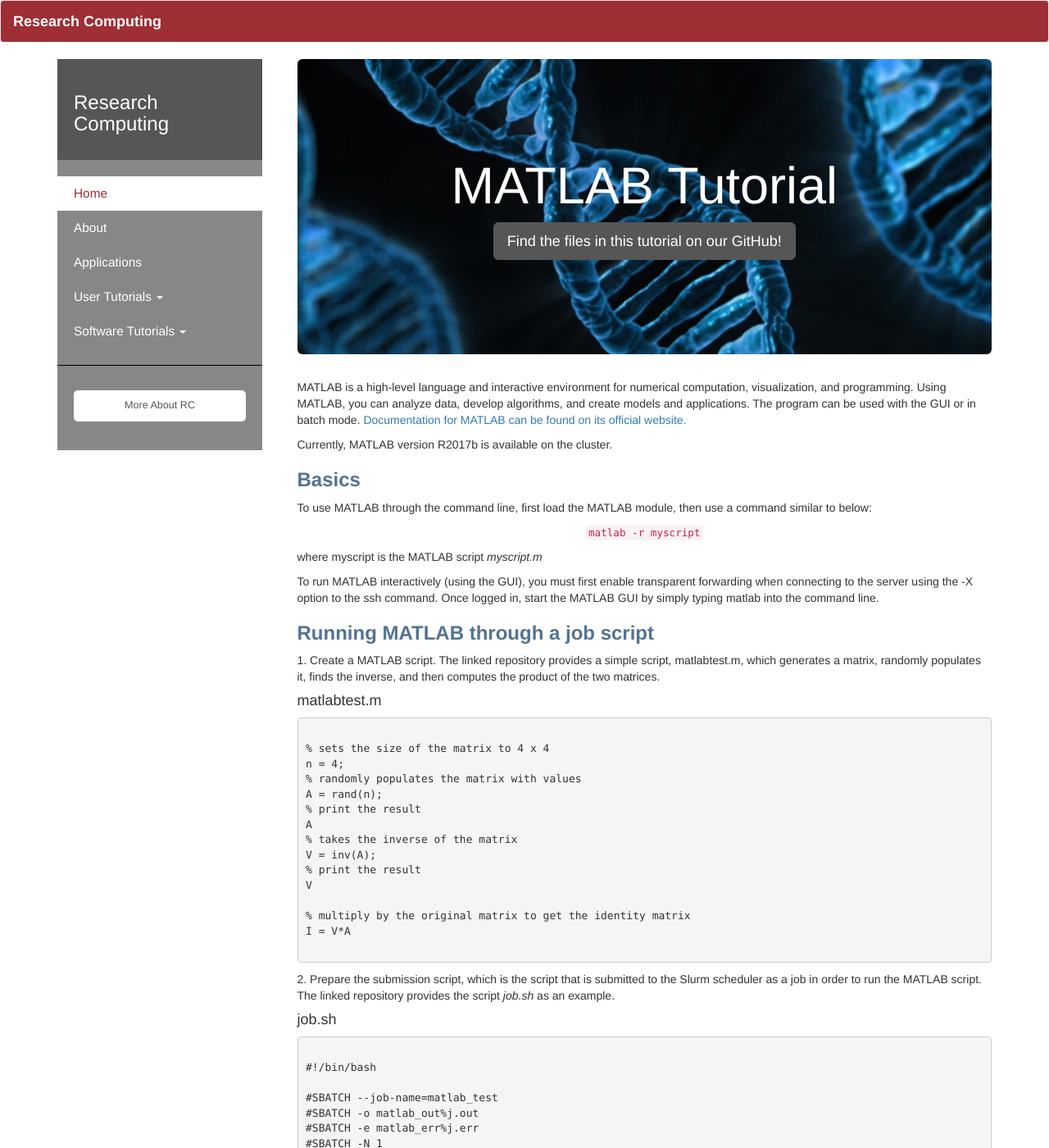
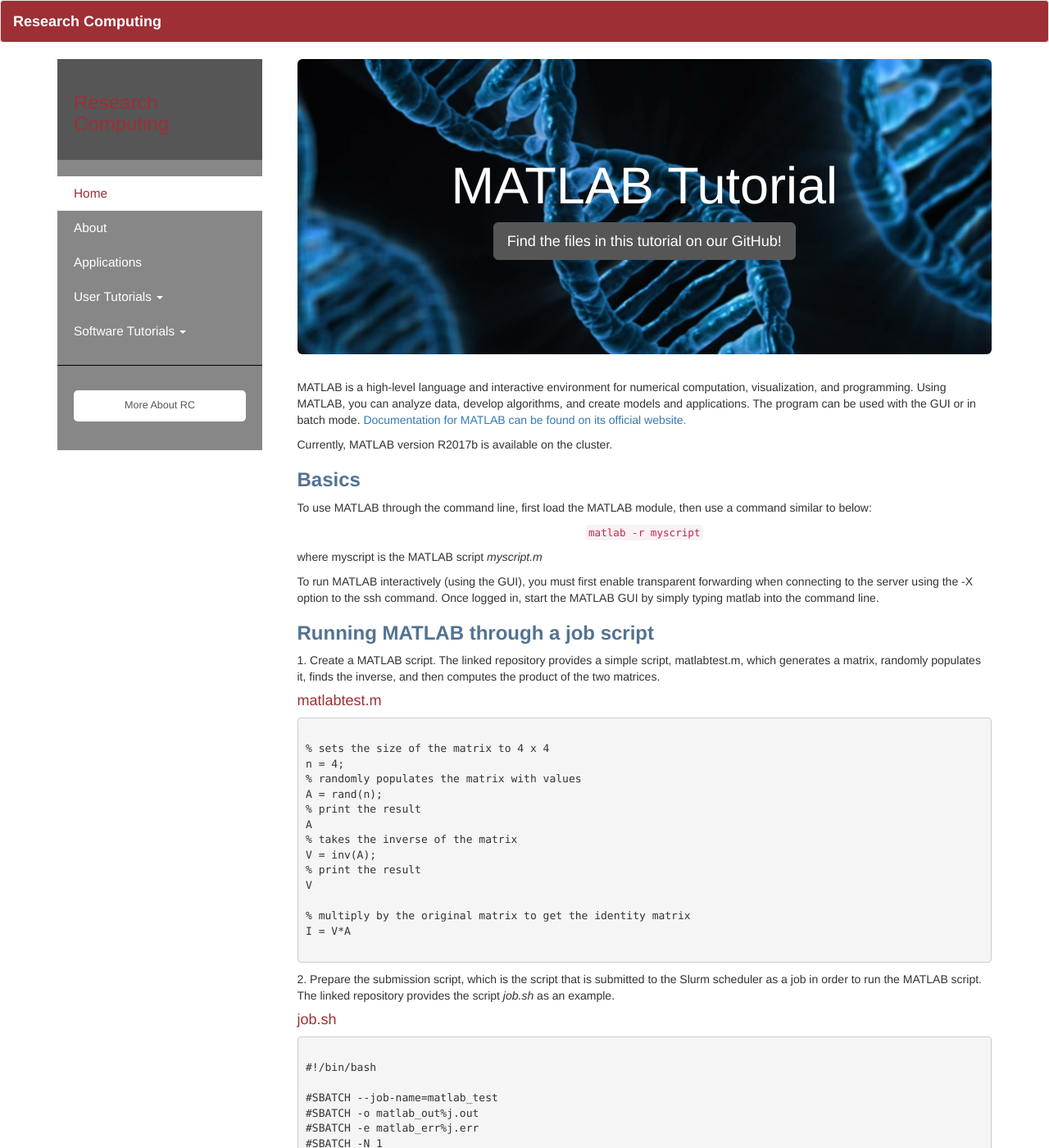
Before and after one commit to aholdeman/test-site, a Jekyll site: the page built from tutorials/matlab.html, in a window 1280 px wide and 1400 px high. Shown: the whole window at 82% size. Built offline with Jekyll 4.4.1, drawn with Linux system fonts in a browser that asks for light colours.

Commit message:
Forgot the commas

```diff
--- a/css/main.css
+++ b/css/main.css
@@ -1,4 +1,4 @@
-h1 h3 h4 {
+h1, h3, h4 {
     color: #9D2F35;
 }
 .header-button {
```
